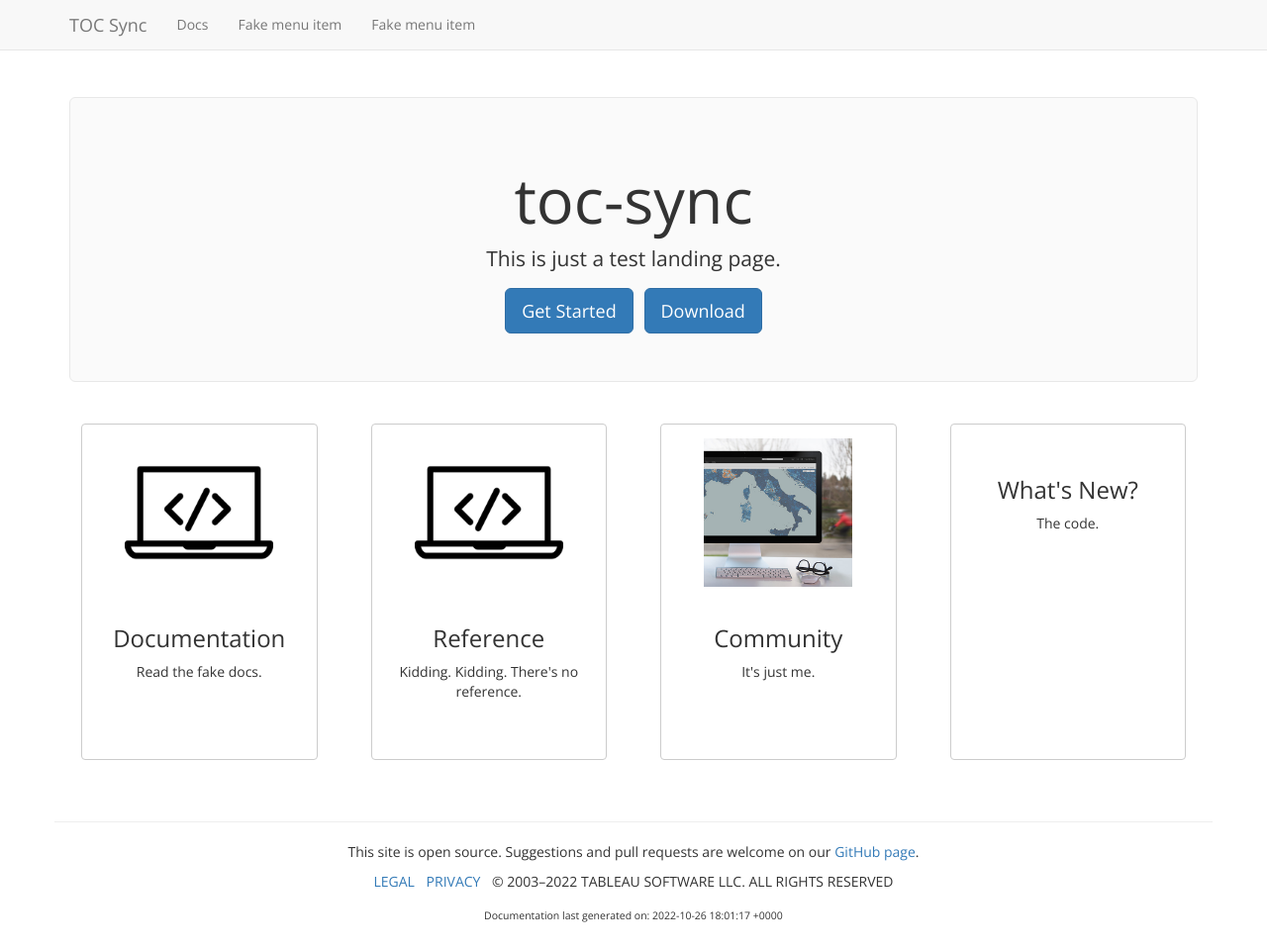
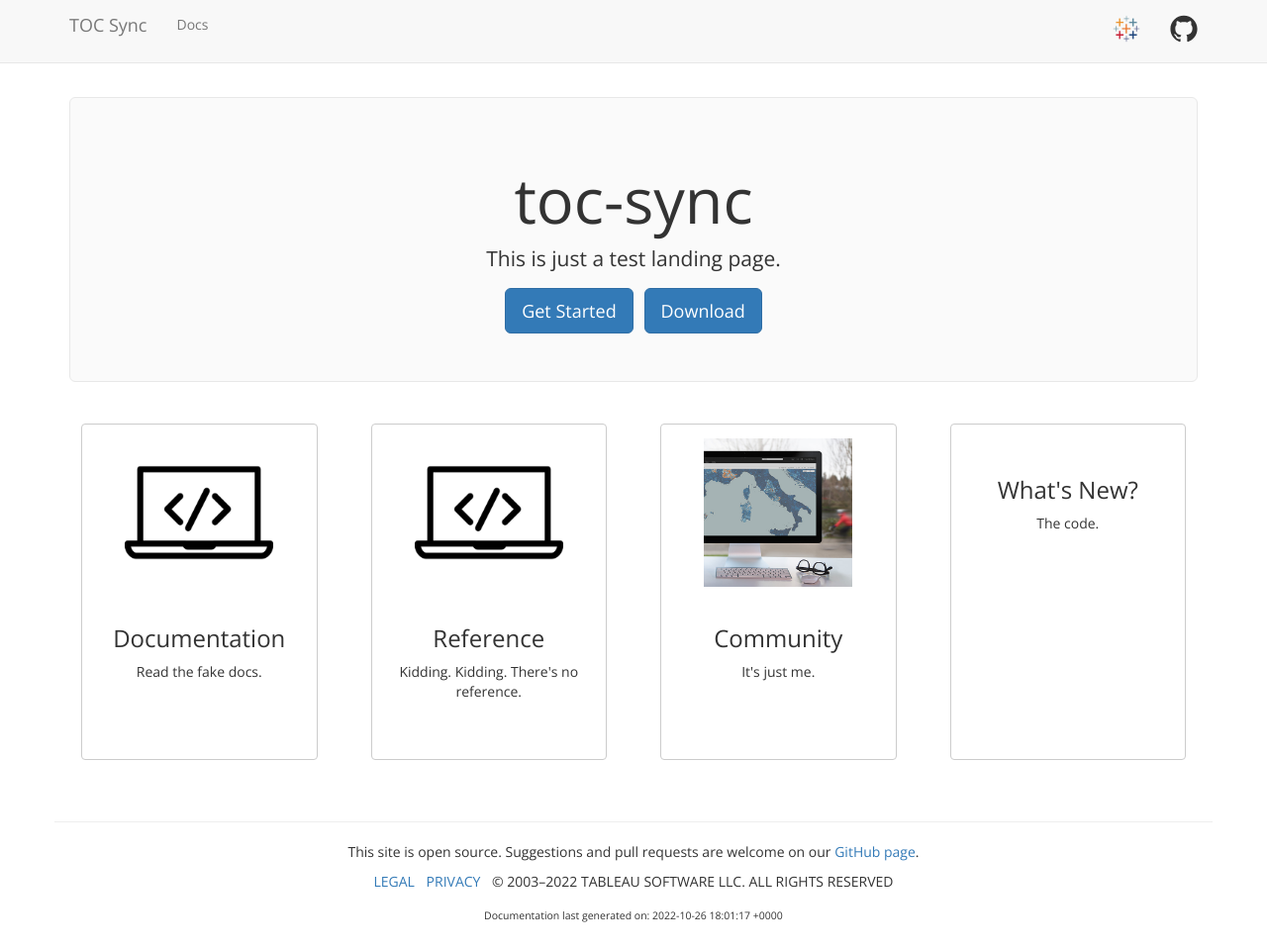
Before and after one commit to smarvin/sync, a Jekyll site: the page built from index.html, in a window 1280 px wide and 961 px high. Shown: the whole window at 99% size. Built offline with Jekyll 4.4.1, drawn with Linux system fonts in a browser that asks for light colours; nearby versions of some CDN libraries.

Commit message:
Cleaning up

```diff
--- a/_config.yml
+++ b/_config.yml
@@ -1,7 +1,7 @@
 # Site settings
-title: TOC sync
+title: toc-sync
 email: scot.marvin@salesforce.com
-description: Connect to your web data from Tableau.
+description: See where you are in the TOC.
 baseurl: "/toc-sync"
 # permalink: pretty
 defaults:
--- a/_includes/header.html
+++ b/_includes/header.html
@@ -14,10 +14,11 @@
         <div id="navbar" class="navbar-collapse collapse">
           <ul class="nav navbar-nav">
             <li><a href="{{ site.baseurl }}/docs/">Docs</a></li>
-            <li><a href="#">Fake menu item</a></li>
-            <li><a href="#">Fake menu item</a>
           </ul>
-
+          <ul class="nav navbar-nav navbar-right">
+            <li class="tableauIcon"><a target="_blank" href="http://tableau.com"><img src="{{ site.baseurl }}/assets/logo.png" alt="Tableau Developers" class="logo" /></a></li>
+            <li><a target="_blank" href="https://github.com/tableau/tabcmd"><span class="icon icon--github" title="tabcmd on GitHub" alt="tabcmd on GitHub">{% include icon-github.svg %}</span></a></li>
+          </ul>
         </div><!--/.nav-collapse -->
       </div>
     </nav>
```
Also changed, not shown: README.md.
